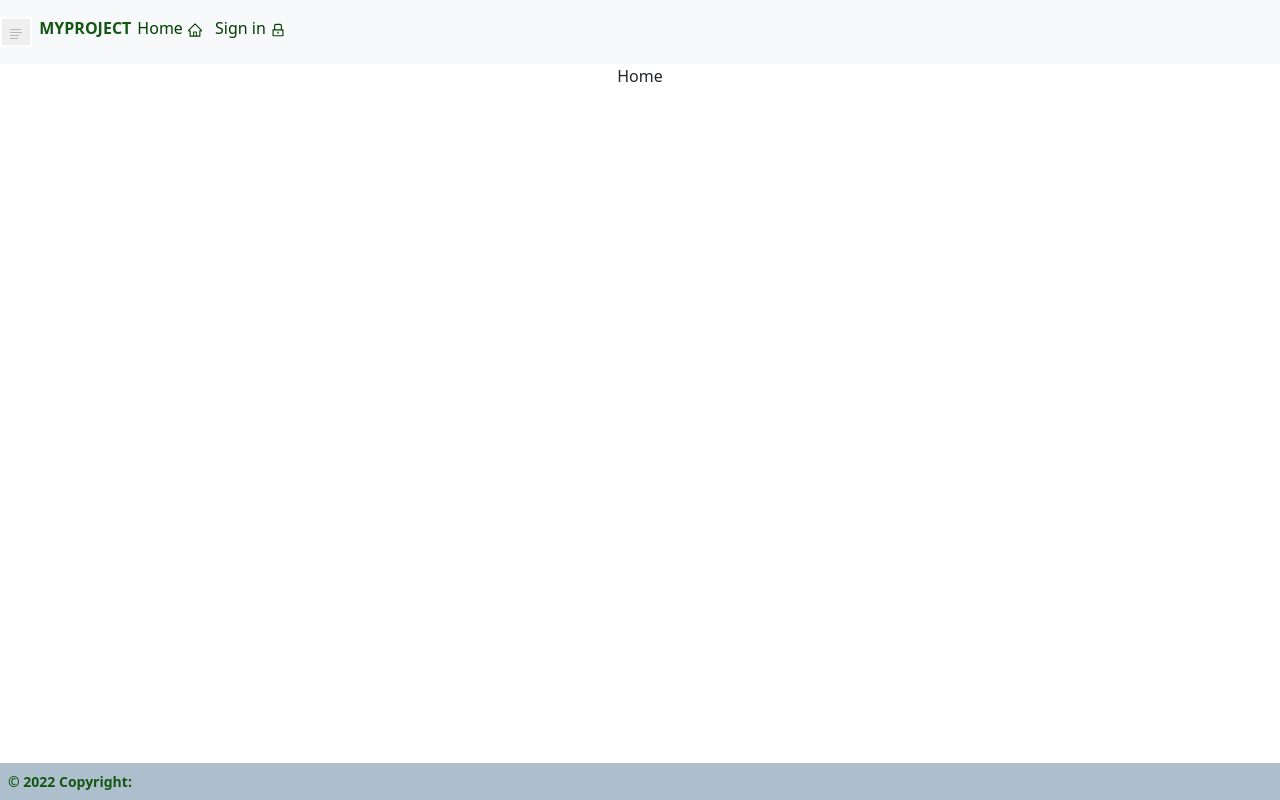
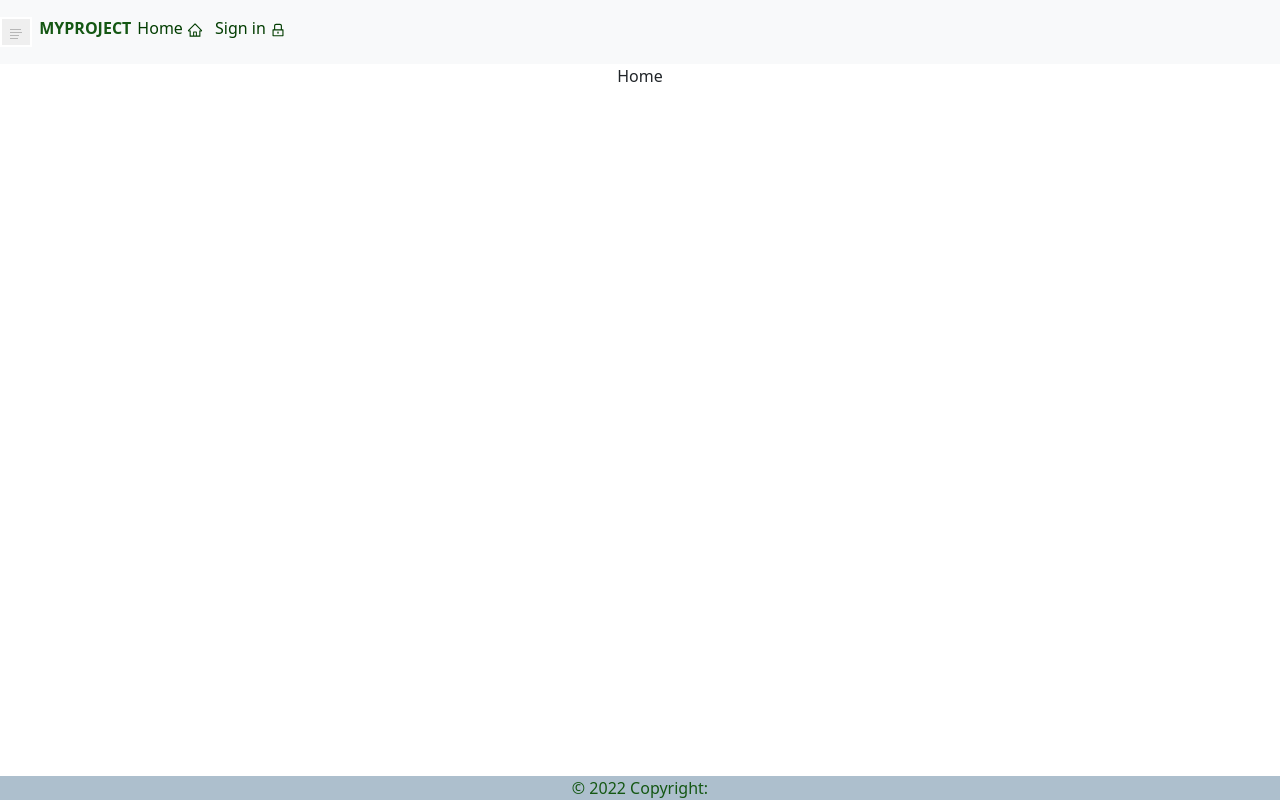
Before and after one commit to elkhfad/project, a React (Create React App) app in the folder fontend/: page / in a window 1280 px wide. Built offline with nearby package versions, Linux system fonts and the light colour scheme.

Commit message:
last changes

```diff
--- a/fontend/src/styles/App.css
+++ b/fontend/src/styles/App.css
@@ -30,16 +30,13 @@ body {
 }
 
 footer {
-  background-color: #adbfcd;
-  width: 100%;
-  padding: 0.5rem;
-  color: #145713;
-  font-weight: 600;
-  font-size: 14px;
-  position: absolute;
+  position: fixed;
   left: 0;
   bottom: 0;
-  right: 0;
+  width: 100%;
+  background-color: #adbfcd;
+  color: #145713;
+  text-align: center;
 }
 
 .cardStyle {
--- /dev/null
+++ b/package.json
@@ -0,0 +1,5 @@
+{
+  "dependencies": {
+    "react-image-file-resizer": "^0.4.8"
+  }
+}
```
Also changed, not shown: fontend/src/component/forms/resources/itemResources.js (deleted, +0 -21 lines).
